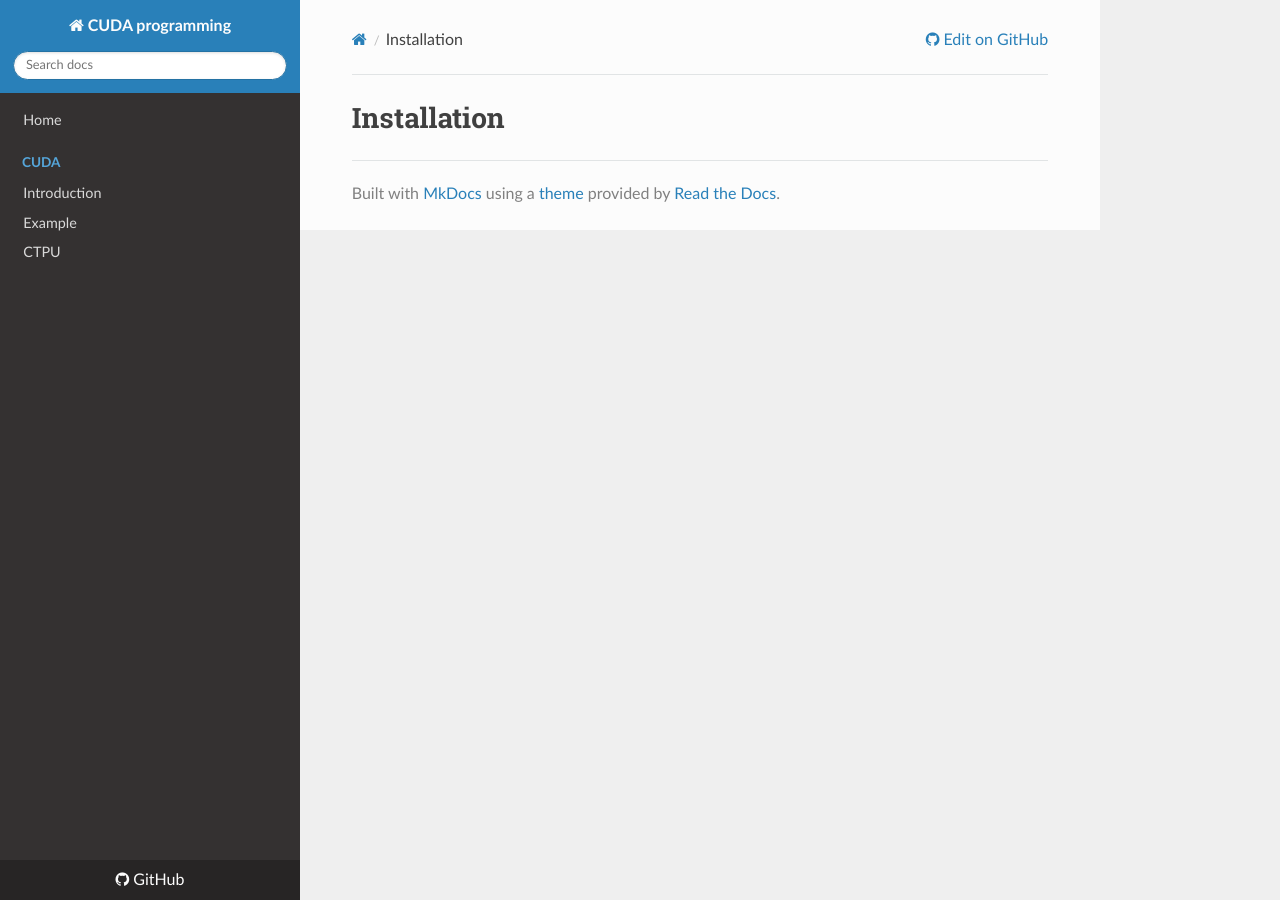
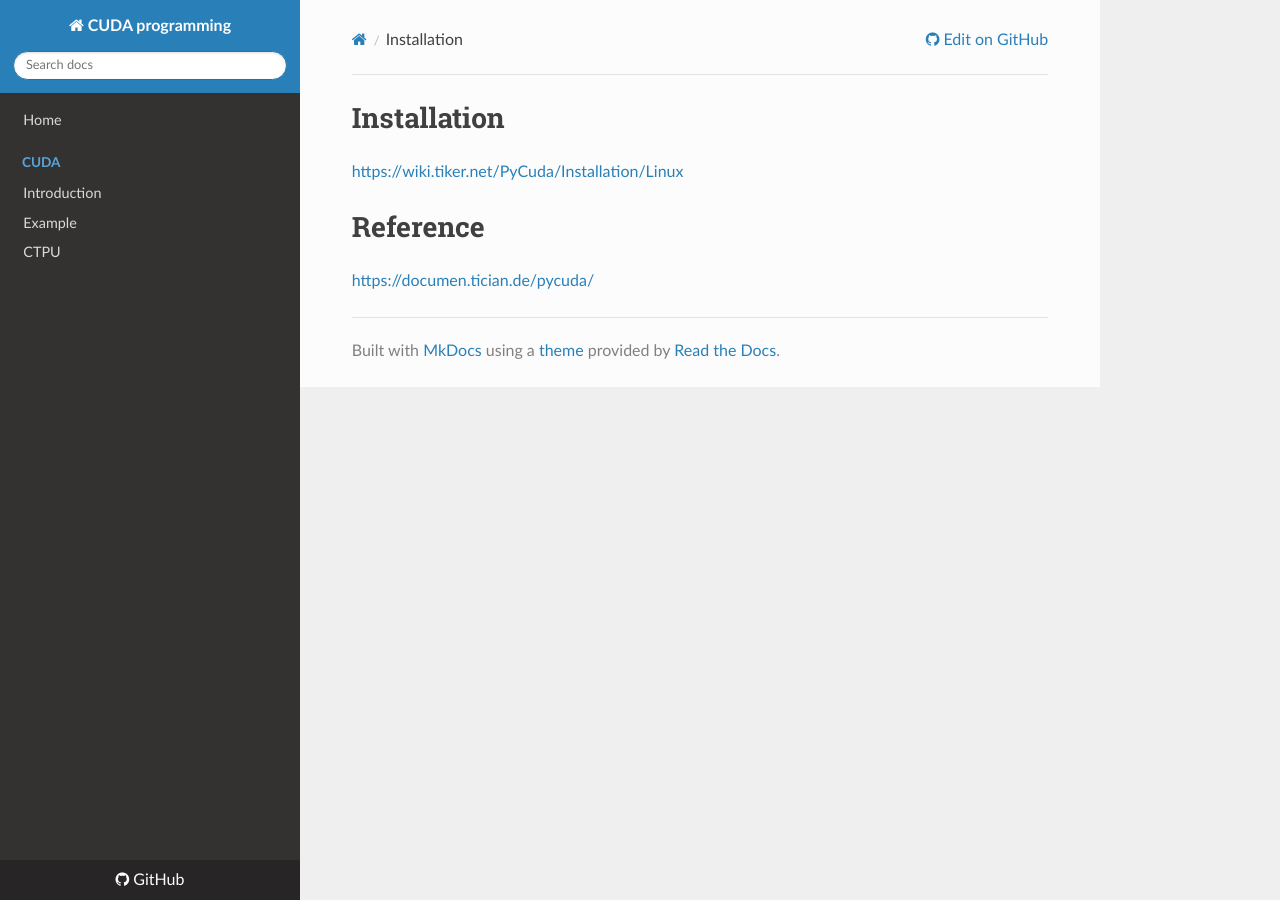
Before and after one commit to WonyoungCho/CUDA, an MkDocs documentation site: the page built from docs/PyCUDA.md, in a window 1280 px wide. Built offline with MkDocs 1.6.1, drawn with Linux system fonts in a browser that asks for light colours; nearby versions of some CDN libraries; old or Windows-style settings are respelled for this version of MkDocs.

Commit message:
Update PyCUDA.md

```diff
--- a/docs/PyCUDA.md
+++ b/docs/PyCUDA.md
@@ -1 +1,7 @@
 # Installation
+
+<a href="https://wiki.tiker.net/PyCuda/Installation/Linux" target="_blank"> https://wiki.tiker.net/PyCuda/Installation/Linux </a>
+
+# Reference
+
+<a href="https://documen.tician.de/pycuda/" target="_blank"> https://documen.tician.de/pycuda/ </a>
```
